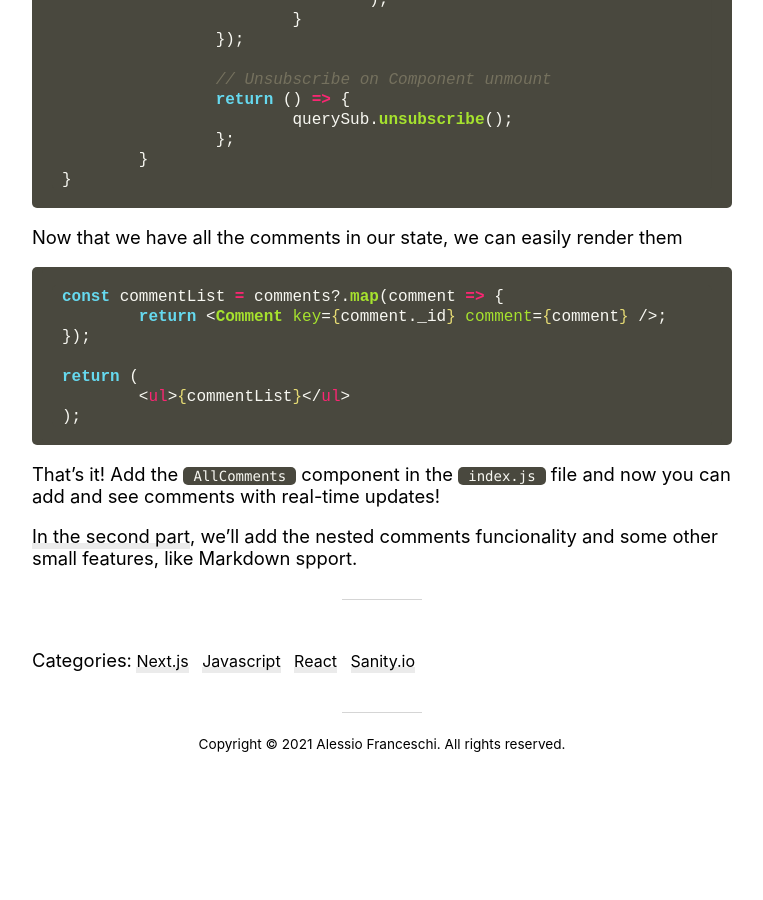
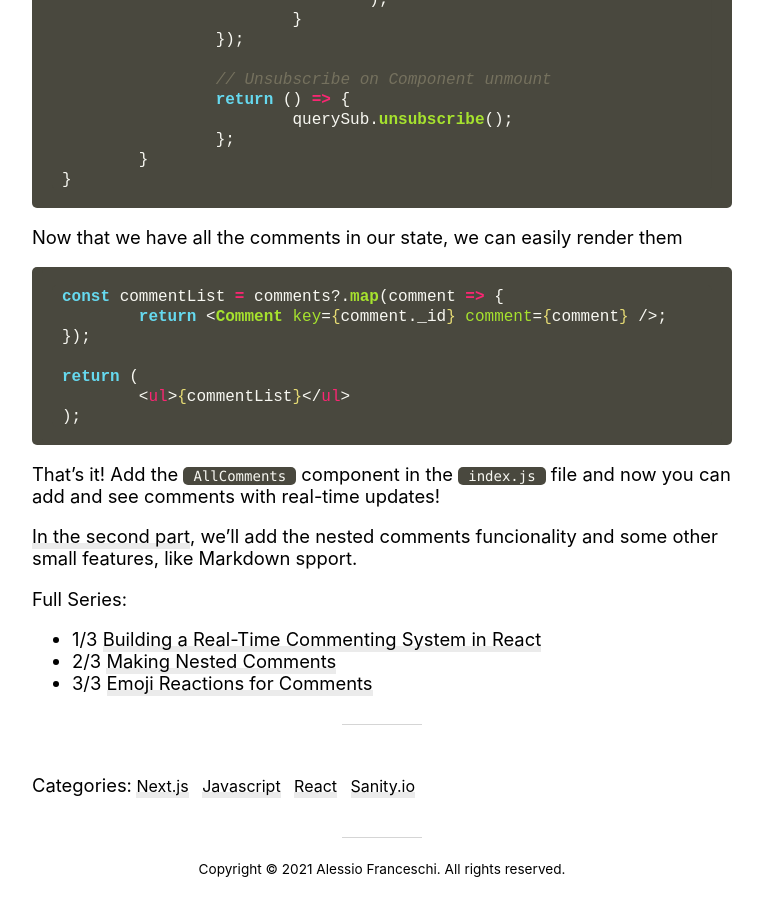
Before and after one commit to PandaSekh/PandaSekh_OldBlog, a Jekyll site: the page built from _posts/2021-01-12-react-commenting-system.md, in a window 1280 px wide and 900 px high, scrolled down 9178 px. Shown: the whole window, without its empty margins (258-1021 px from the left). Built offline with Jekyll 4.4.1, drawn with Linux system fonts in a browser that asks for light colours; comment, search, counter and statistics services are not loaded; before the commit the page ends 9954 px from its top, so only the background shows below that; some of the changed text lies outside the part shown.

Commit message:
Added navigation

```diff
--- a/_posts/2021-01-12-react-commenting-system.md
+++ b/_posts/2021-01-12-react-commenting-system.md
@@ -391,3 +391,8 @@ return (
 That's it! Add the `AllComments` component in the `index.js` file and now you can add and see comments with real-time updates!
 
 [In the second part]({% post_url 2021-01-13-react-commenting-system-part-2 %}), we'll add the nested comments funcionality and some other small features, like Markdown spport.
+
+Full Series:
+- 1/3 [Building a Real-Time Commenting System in React]({% post_url 2021-01-12-react-commenting-system %})
+- 2/3 [Making Nested Comments]({% post_url 2021-01-13-react-commenting-system-part-2 %})
+- 3/3 [Emoji Reactions for Comments]({% post_url 2021-01-15-react-commenting-system-part-3 %})
```
Also changed, not shown: _posts/2021-01-13-react-commenting-system-part-2.md (+5 -0 lines), _posts/2021-01-15-react-commenting-system-part-3.md (+5 -0 lines).
